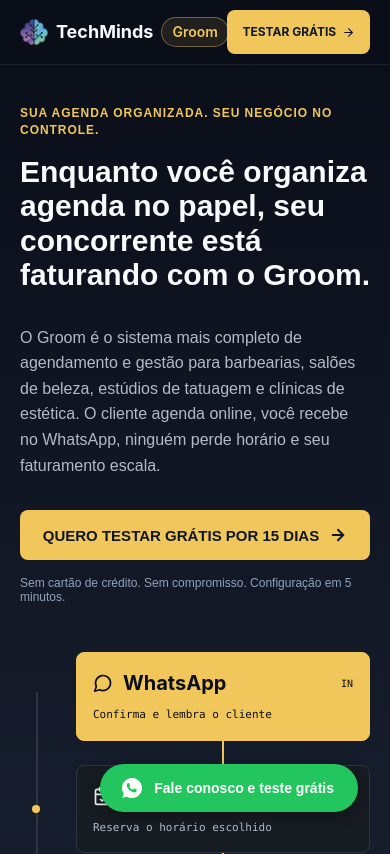
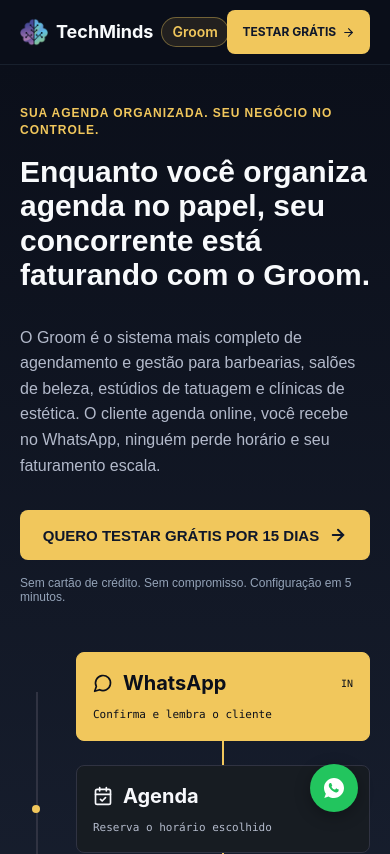
Before and after one commit to TechMinds-Group/Institucional_Landing_Page, a React (Vite) app: page /groom in a window 390 px wide. Shown: the top 854 px of the page. Built offline with nearby package versions, Linux system fonts and the light colour scheme.

Commit message:
style(RN-033): botao flutuante do WhatsApp no Groom vira circulo icon-only no mobile (48px, texto hidden md:block); aria-label p/ acessibilidade

```diff
--- a/src/app/pages/Groom.tsx
+++ b/src/app/pages/Groom.tsx
@@ -852,12 +852,13 @@
   return (
     <button
       onClick={handleClick}
-      className="fixed bg-[#22c55e] bottom-[32px] content-stretch cursor-pointer flex gap-[10px] items-center justify-center overflow-clip pl-[20px] pr-[24px] py-[14px] right-[32px] rounded-[50px] shadow-[0px_4px_16px_0px_rgba(0,0,0,0.3)] z-50"
+      aria-label="Fale conosco e teste grátis"
+      className="fixed bg-[#22c55e] bottom-[32px] content-stretch cursor-pointer flex md:gap-[10px] items-center justify-center overflow-clip size-12 md:size-auto md:pl-[20px] md:pr-[24px] md:py-[14px] right-[32px] rounded-full shadow-[0px_4px_16px_0px_rgba(0,0,0,0.3)] z-50"
     >
-      <svg fill="none" height="20" viewBox="0 0 24 20" width="24">
+      <svg fill="none" height="20" viewBox="0 0 24 20" width="24" aria-hidden="true">
         <path d={svgPaths.p16656200} fill="white" />
       </svg>
-      <p className="[word-break:break-word] font-['Inter:Bold',sans-serif] font-bold leading-[normal] not-italic relative shrink-0 text-[14px] text-white whitespace-nowrap">Fale conosco e teste grátis</p>
+      <p className="hidden md:block [word-break:break-word] font-['Inter:Bold',sans-serif] font-bold leading-[normal] not-italic relative shrink-0 text-[14px] text-white whitespace-nowrap">Fale conosco e teste grátis</p>
     </button>
   );
 }
```
